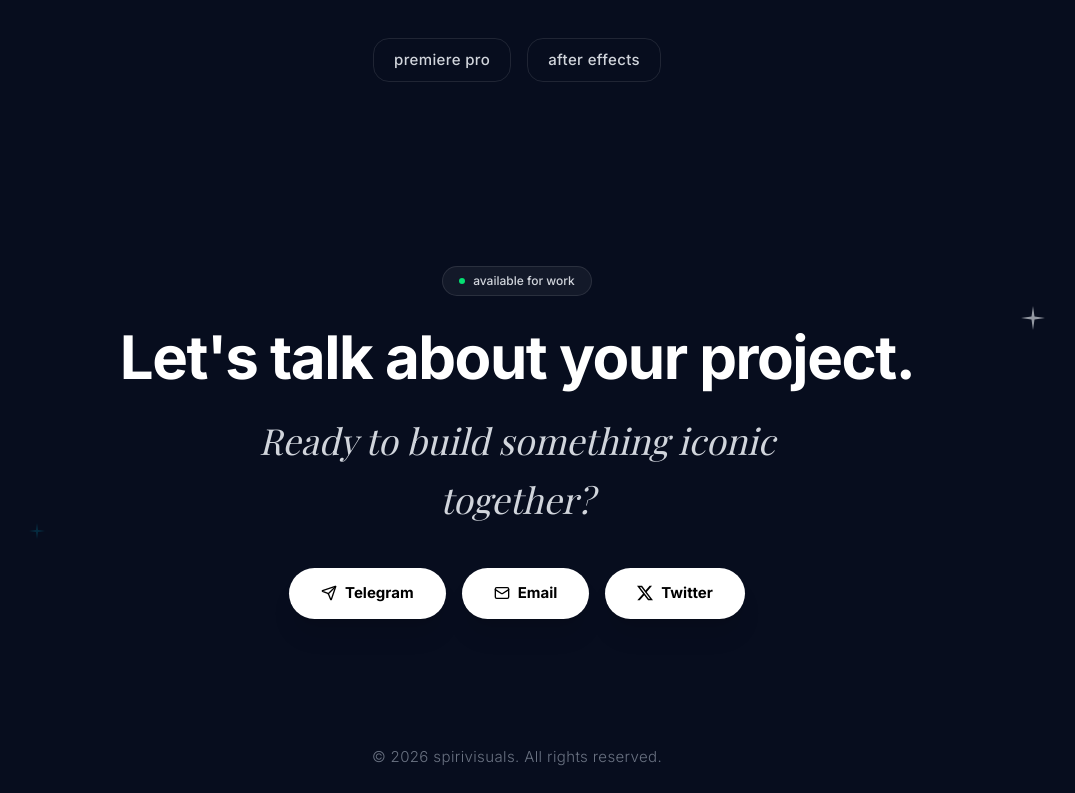
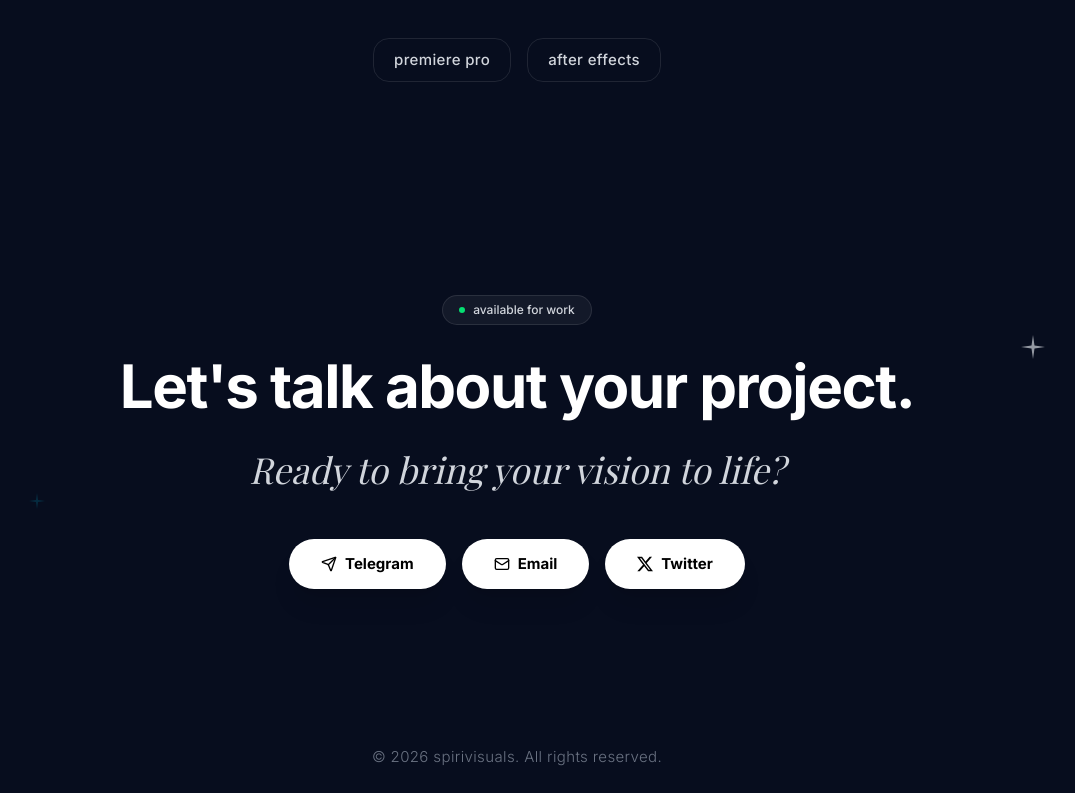
Before and after one commit to Spirivisuals/AI-website, a React (Vite) app: page / in a window 1280 px wide. Shown: the part 2297-3090 px from the top of the page, without its empty margins (123-1198 px from the left). Built offline with nearby package versions, Linux system fonts and the light colour scheme; a web font is replaced by a local one.

Commit message:
Update CTA.tsx

```diff
--- a/src/components/CTA.tsx
+++ b/src/components/CTA.tsx
@@ -1,11 +1,11 @@
 import React from 'react';
-import { Mail, Send } from 'lucide-react'; // Удален Twitter из импорта
+import { Mail, Send } from 'lucide-react';
 
 const CTA = () => {
   return (
     <section className="py-24 min-h-[70vh] px-4 sm:px-6 relative flex flex-col justify-center items-center overflow-hidden">
       <div className="max-w-4xl mx-auto text-center z-10 w-full relative">
-        {/* Subtle decorative stars matching Ref 3 */}
+        {/* Subtle decorative stars */}
         <div className="absolute top-10 right-0 md:-right-20 text-gray-300 opacity-70 animate-pulse delay-300 pointer-events-none">
            <svg width="24" height="24" viewBox="0 0 24 24" fill="currentColor"><path d="M12 0L13.5 10.5L24 12L13.5 13.5L12 24L10.5 13.5L0 12L10.5 10.5L12 0Z" /></svg>
         </div>
@@ -22,10 +22,10 @@ const CTA = () => {
           </div>
 
           <h2 className="text-[2.25rem] sm:text-4xl md:text-5xl lg:text-6xl font-sans font-bold tracking-tight mb-2 md:mb-4 text-white leading-tight">
-            Let's talk about your project.
+            Let's talk about <span className="whitespace-nowrap">your project.</span>
           </h2>
           <p className="text-xl sm:text-2xl md:text-4xl font-serif italic font-normal text-gray-300 mb-10 max-w-2xl mx-auto leading-relaxed">
-            Ready to build something iconic together?
+            Ready to bring your vision to life?
           </p>
 
           <div className="w-full mx-auto flex flex-wrap items-center justify-center gap-3 sm:gap-4 mt-8">
@@ -49,7 +49,7 @@ const CTA = () => {
               <div
                 className="w-full px-6 sm:px-8 py-3.5 rounded-full font-bold text-[14px] sm:text-[15px] bg-white text-black flex items-center justify-center gap-2 shadow-xl hover:scale-105 active:scale-95 transition-transform"
               >
-                {/* Новый логотип X (бывший Twitter) */}
+                {/* Логотип X */}
                 <svg className="w-4 h-4 fill-current" viewBox="0 0 24 24" xmlns="http://www.w3.org/2000/svg">
                   <path d="M18.901 1.153h3.68l-8.04 9.19L24 22.846h-7.406l-5.8-7.584-6.638 7.584H.474l8.6-9.83L0 1.154h7.594l5.243 6.932ZM17.61 20.644h2.039L6.486 3.24H4.298Z"/>
                 </svg>
```
